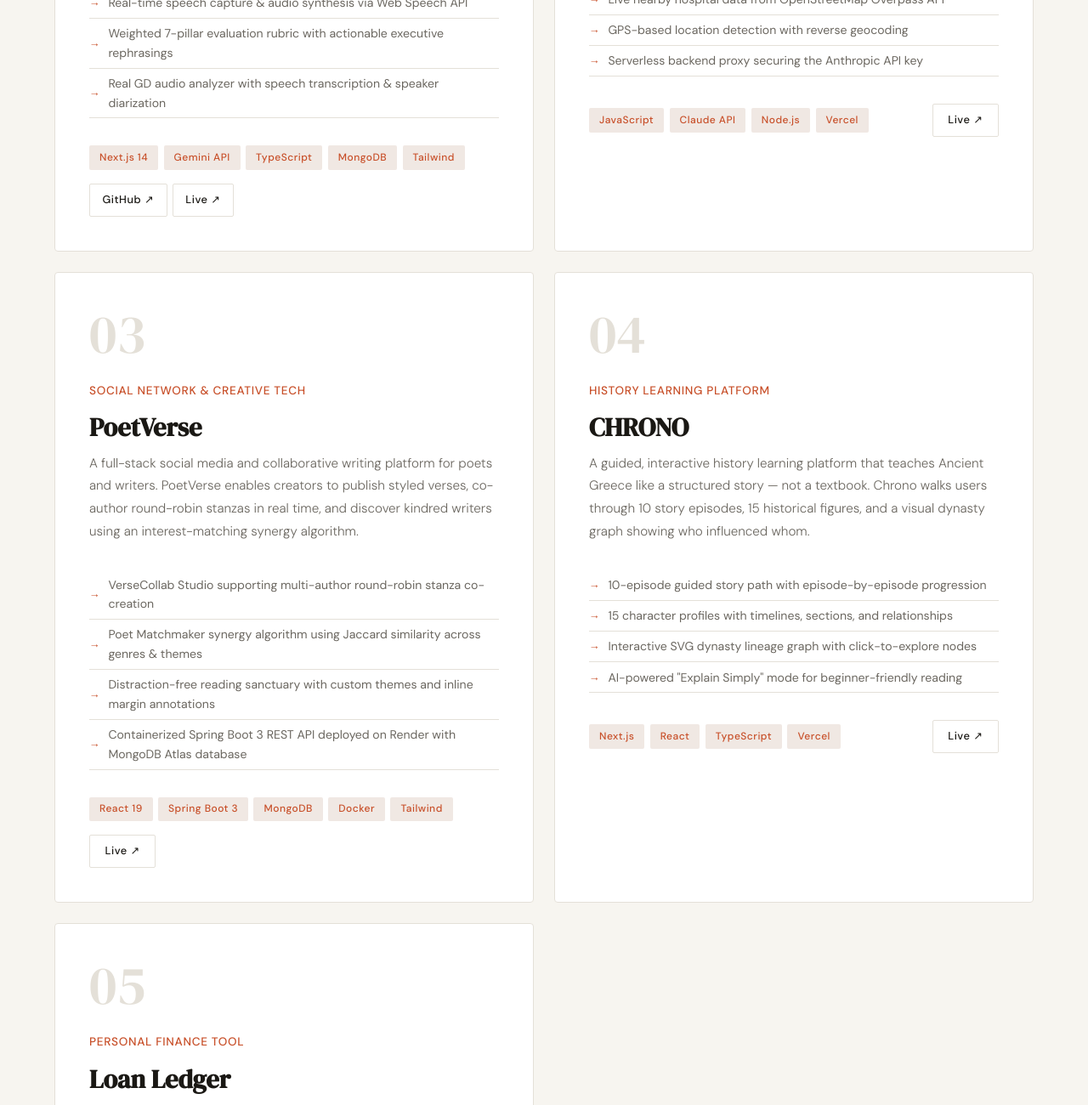
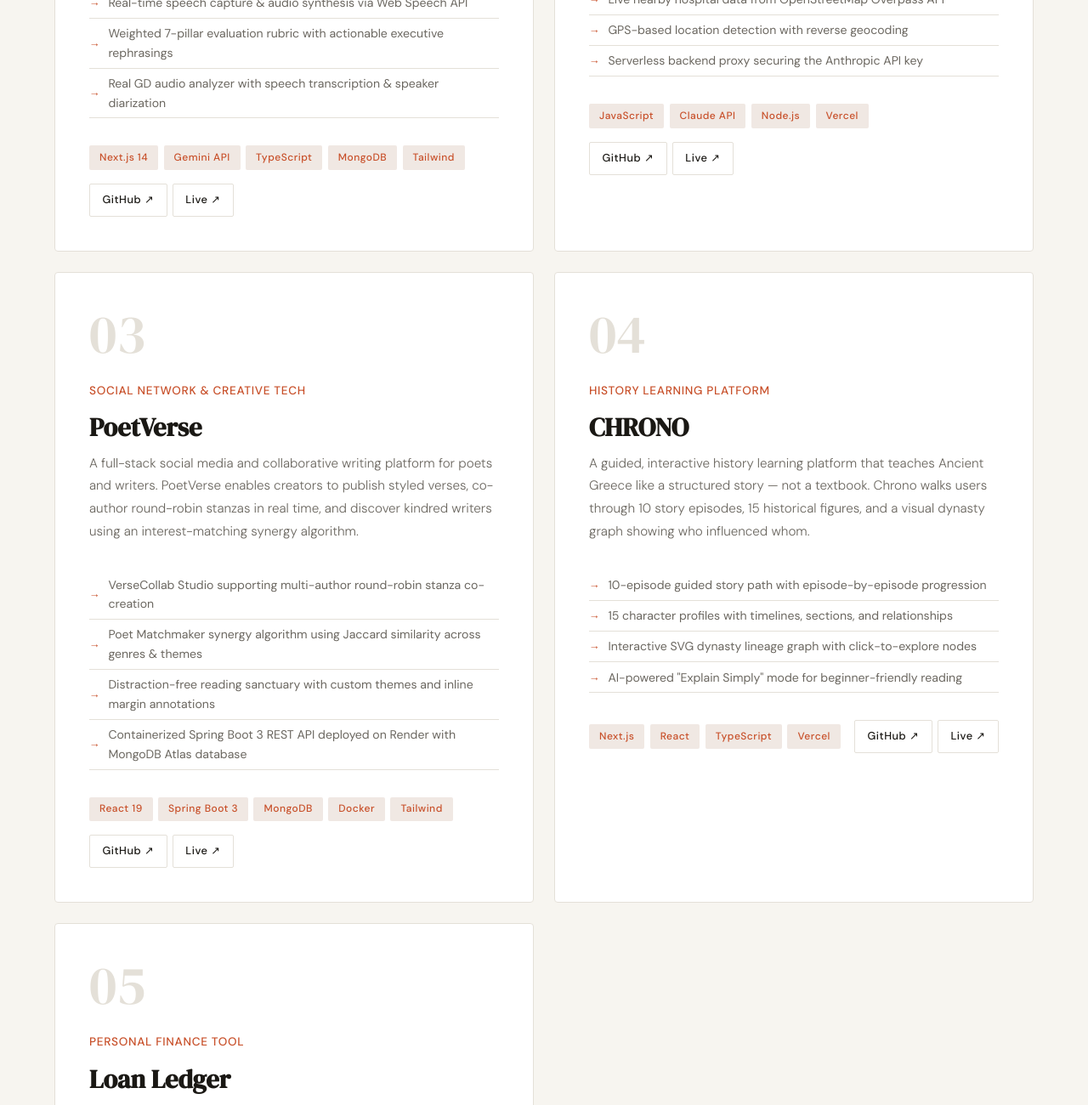
Before and after one commit to vatsalawasthi/vatsalawasthi.github.io, a plain HTML site: page index.html in a window 1280 px wide. Shown: the part 2500-3800 px from the top of the page at 85% size. Drawn offline with Linux system fonts and the light colour scheme.

Commit message:
feat: add GitHub repository links to all project cards

```diff
--- a/index.html
+++ b/index.html
@@ -660,7 +660,10 @@
             <span class="tag">Node.js</span>
             <span class="tag">Vercel</span>
           </div>
-          <a href="https://care-root-vatsal.vercel.app" target="_blank" class="btn btn-outline" style="font-size:0.8rem;padding:0.5rem 1.1rem;border-color:var(--border);">Live ↗</a>
+          <div style="display:flex;gap:0.4rem;">
+            <a href="https://github.com/vatsalawasthi/CareRoute" target="_blank" class="btn btn-outline" style="font-size:0.8rem;padding:0.5rem 0.9rem;border-color:var(--border);">GitHub ↗</a>
+            <a href="https://care-root-vatsal.vercel.app" target="_blank" class="btn btn-outline" style="font-size:0.8rem;padding:0.5rem 0.9rem;border-color:var(--border);">Live ↗</a>
+          </div>
         </div>
       </div>
 
@@ -686,7 +689,10 @@
             <span class="tag">Docker</span>
             <span class="tag">Tailwind</span>
           </div>
-          <a href="https://poetverse-two.vercel.app" target="_blank" class="btn btn-outline" style="font-size:0.8rem;padding:0.5rem 1.1rem;border-color:var(--border);">Live ↗</a>
+          <div style="display:flex;gap:0.4rem;">
+            <a href="https://github.com/vatsalawasthi/poetverse" target="_blank" class="btn btn-outline" style="font-size:0.8rem;padding:0.5rem 0.9rem;border-color:var(--border);">GitHub ↗</a>
+            <a href="https://poetverse-two.vercel.app" target="_blank" class="btn btn-outline" style="font-size:0.8rem;padding:0.5rem 0.9rem;border-color:var(--border);">Live ↗</a>
+          </div>
         </div>
       </div>
 
@@ -711,7 +717,10 @@
             <span class="tag">TypeScript</span>
             <span class="tag">Vercel</span>
           </div>
-          <a href="https://chrono-sage.vercel.app" target="_blank" class="btn btn-outline" style="font-size:0.8rem;padding:0.5rem 1.1rem;border-color:var(--border);">Live ↗</a>
+          <div style="display:flex;gap:0.4rem;">
+            <a href="https://github.com/vatsalawasthi/chrono" target="_blank" class="btn btn-outline" style="font-size:0.8rem;padding:0.5rem 0.9rem;border-color:var(--border);">GitHub ↗</a>
+            <a href="https://chrono-sage.vercel.app" target="_blank" class="btn btn-outline" style="font-size:0.8rem;padding:0.5rem 0.9rem;border-color:var(--border);">Live ↗</a>
+          </div>
         </div>
       </div>
 
@@ -736,7 +745,10 @@
             <span class="tag">JavaScript</span>
             <span class="tag">Chart.js</span>
           </div>
-          <a href="https://loan-ledger-hazel.vercel.app" target="_blank" class="btn btn-outline" style="font-size:0.8rem;padding:0.5rem 1.1rem;border-color:var(--border);">Live ↗</a>
+          <div style="display:flex;gap:0.4rem;">
+            <a href="https://github.com/vatsalawasthi/Loan-Ledger" target="_blank" class="btn btn-outline" style="font-size:0.8rem;padding:0.5rem 0.9rem;border-color:var(--border);">GitHub ↗</a>
+            <a href="https://loan-ledger-hazel.vercel.app" target="_blank" class="btn btn-outline" style="font-size:0.8rem;padding:0.5rem 0.9rem;border-color:var(--border);">Live ↗</a>
+          </div>
         </div>
       </div>
 
```
